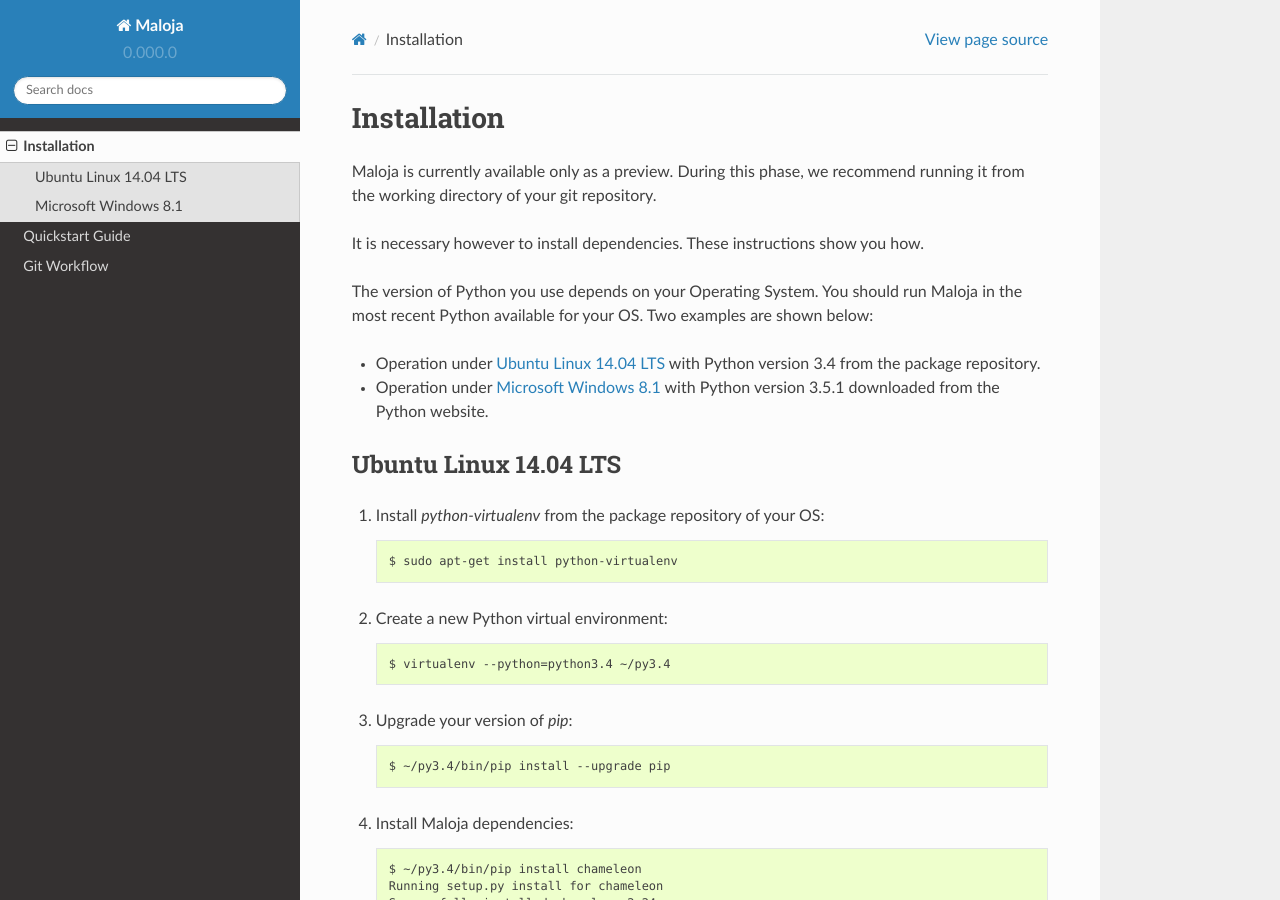
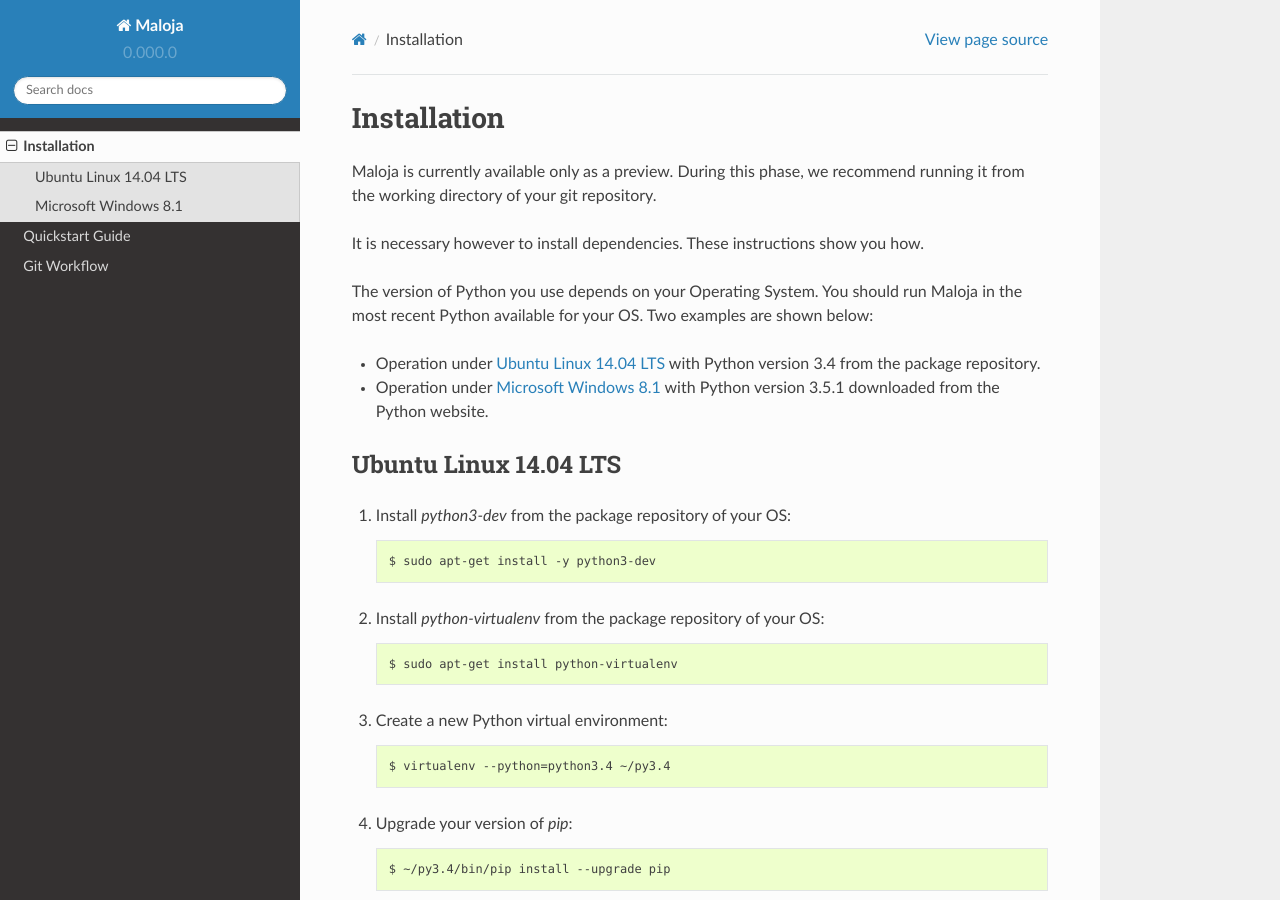
Before and after one commit to UKCloud/maloja, a Sphinx documentation site: the page built from maloja/doc/install.rst, in a window 1280 px wide and 900 px high. Built offline with Sphinx 7.4.7 and the Read the Docs theme 2.0.0, drawn with Linux system fonts in a browser that asks for light colours.

Commit message:
Minor doc fix.

```diff
--- a/maloja/doc/install.rst
+++ b/maloja/doc/install.rst
@@ -21,6 +21,10 @@ are shown below:
 
 Ubuntu Linux 14.04 LTS
 ======================
+
+#. Install `python3-dev` from the package repository of your OS::
+
+    $ sudo apt-get install -y python3-dev
 
 #. Install `python-virtualenv` from the package repository of your OS::
 
```
